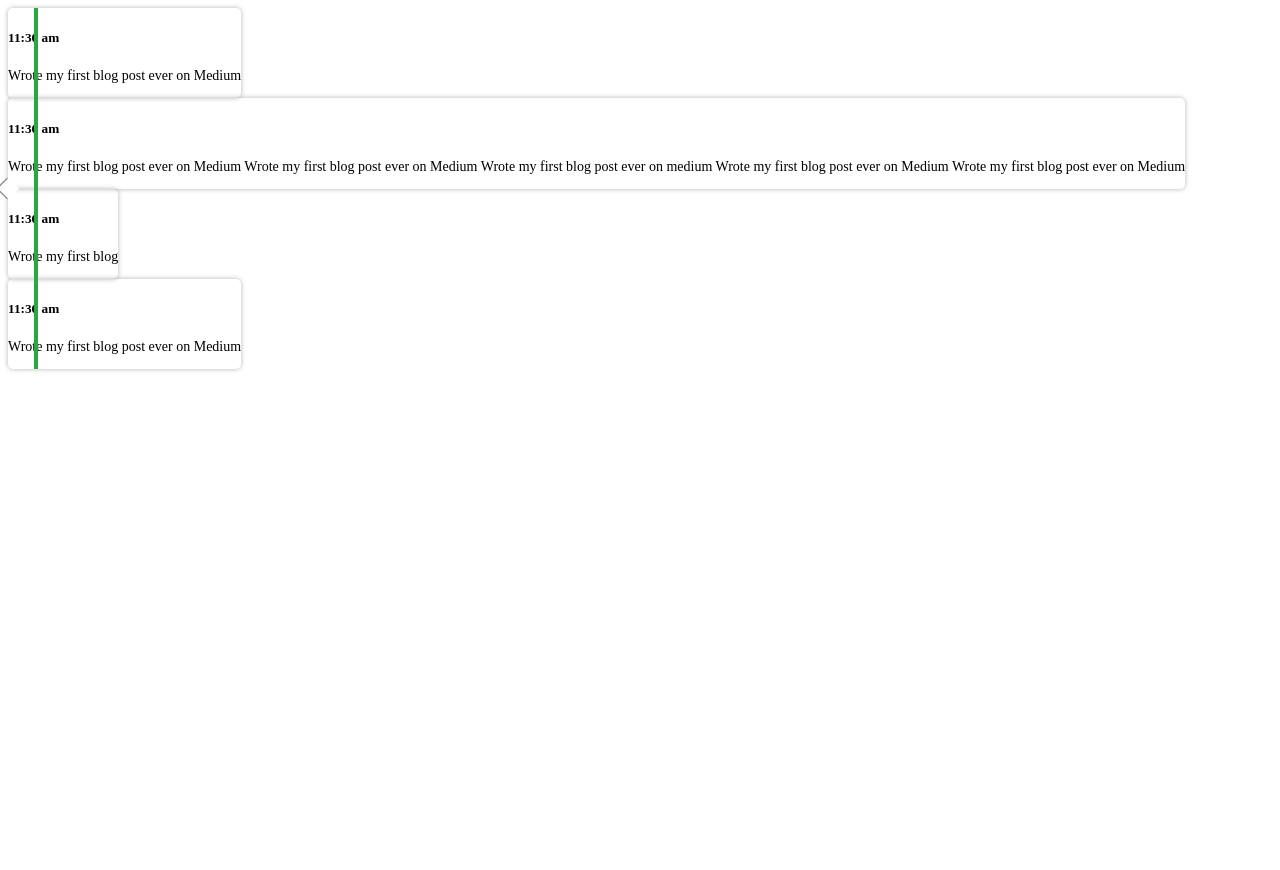
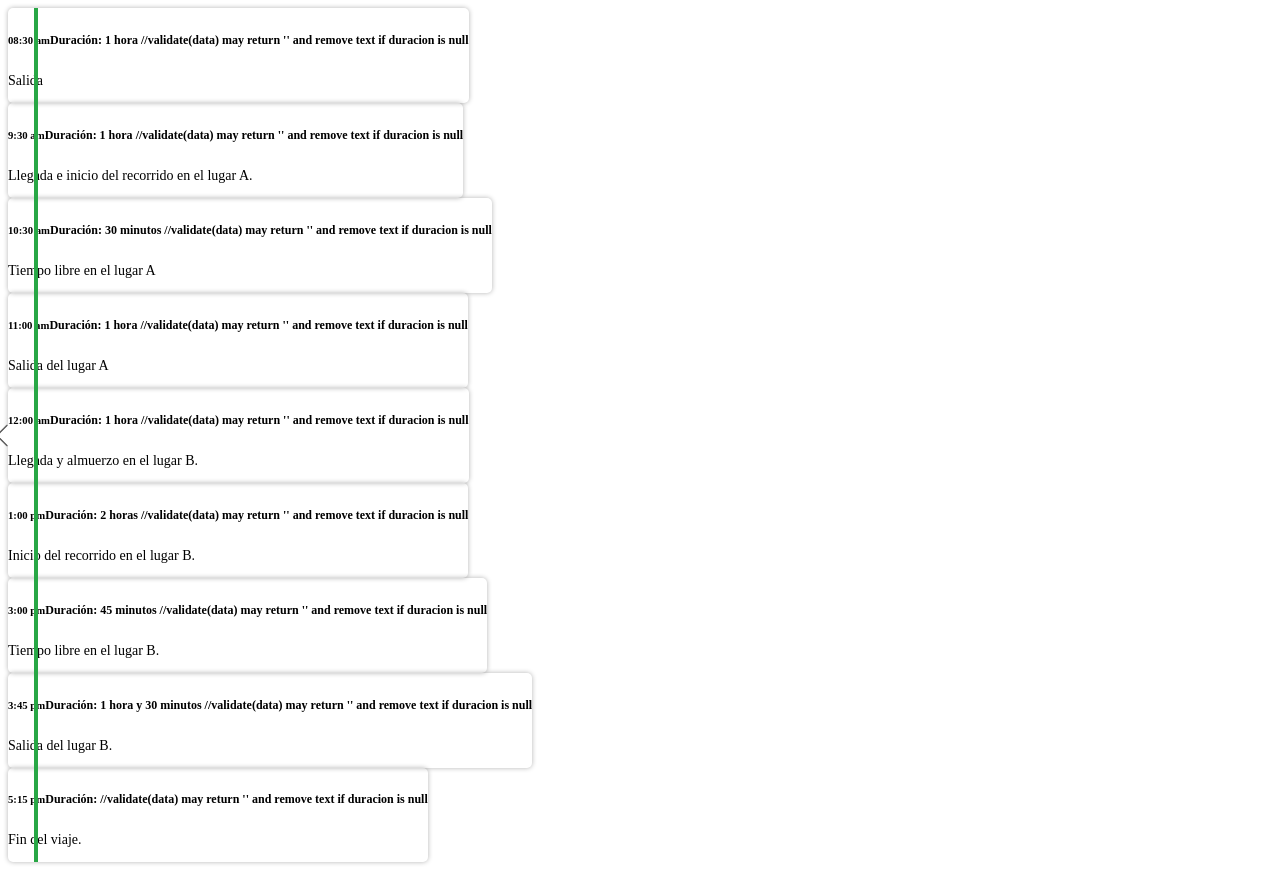
Before and after one commit to manuel9a40/zona-recreativa-web, a Next.js app: page /components/Timeline in a window 1280 px wide. Before the commit the page ends 800 px from the top, so only its background shows below. Built offline with nearby package versions, Linux system fonts and the light colour scheme.

Commit message:
Correcciones del catalogo

```diff
--- a/pages/components/Package.js
+++ b/pages/components/Package.js
@@ -1,6 +1,7 @@
 import Card from 'react-bootstrap/Card';
 import Button from 'react-bootstrap/Button';
 import Link from 'next/link';
+import '../../timeline-style.css'
 
 
 function sayHello(msg) {
--- a/pages/components/TimelineItem.js
+++ b/pages/components/TimelineItem.js
@@ -1,7 +1,7 @@
 
 import '../../timeline-style.css'
 
-function getTime(time)
+function validate(time)
 {
     if (typeof time !== 'undefined')
         return time;
@@ -12,13 +12,17 @@ function getTime(time)
 const TimelineItem = ({ data }) => (
     <div className="timeline-item row my-2 ml-4 col-12">
         <div className="timeline-item-content py-1 col-auto d-block-flex ">
-            <h5>
-                <time className="badge badge-pill badge-success">
-                    { typeof data !== 'undefined' ? getTime(data.time) : '' }
+            <h6 className="row">
+                <time className="badge badge-pill ml-2 badge-success col-auto">
+                    { validate(validate(data).time) }
                 </time>
-            </h5>
-            <p className="mb-1">
-                { typeof data !== 'undefined' ? data.text : '' }
+                <span className="tag col-auto mt-md-0 mt-2 ml-md-auto">
+                {"Duración: " + validate(validate(data).duracion)} //validate(data) may return '' and remove text if duracion is null
+                </span>
+            </h6>
+
+            <p className="mb-1 ml-0">
+                { validate(validate(data).text) }
             </p>
             <span className="circle" />
         </div>
--- a/pages/components/testData.json
+++ b/pages/components/testData.json
@@ -1,34 +1,46 @@
 [
     {
-        "text": "Wrote my first blog post ever on Medium",
-        "time": "11:30 am",
-        "category": {
-            "tag": "medium",
-            "color": "#018f69"
-        }
+        "text": "Salida",
+        "time": "08:30 am",
+        "duracion": "1 hora"
     },
     {
-        "text": "Wrote my first blog post ever on Medium Wrote my first blog post ever on Medium Wrote my first blog post ever on medium Wrote my first blog post ever on Medium Wrote my first blog post ever on Medium",
-        "time": "11:30 am",
-        "category": {
-            "tag": "medium",
-            "color": "#018f69"
-        }
+        "text": "Llegada e inicio del recorrido en el lugar A.",
+        "time": "9:30 am",
+        "duracion": "1 hora"
     },
     {
-        "text": "Wrote my first blog",
-        "time": "11:30 am",
-        "category": {
-            "tag": "medium",
-            "color": "#018f69"
-        }
+        "text": "Tiempo libre en el lugar A",
+        "time": "10:30 am",
+        "duracion": "30 minutos"
     },
     {
-        "text": "Wrote my first blog post ever on Medium",
-        "time": "11:30 am",
-        "category": {
-            "tag": "medium",
-            "color": "#018f69"
-        }
+        "text": "Salida del lugar A",
+        "time": "11:00 am",
+        "duracion": "1 hora"
+    },
+    {
+        "text": "Llegada y almuerzo en el lugar B.",
+        "time": "12:00 am",
+        "duracion": "1 hora"
+    },
+    {
+        "text": "Inicio del recorrido en el lugar B.",
+        "time": "1:00 pm",
+        "duracion": "2 horas"
+    },
+    {
+        "text": "Tiempo libre en el lugar B.",
+        "time": "3:00 pm",
+        "duracion": "45 minutos"
+    },
+    {
+        "text": "Salida del lugar B.",
+        "time": "3:45 pm",
+        "duracion": "1 hora y 30 minutos"
+    },
+    {
+        "text": "Fin del viaje.",
+        "time": "5:15 pm"
     }
 ]
--- a/pages/p/[infoPkg].js
+++ b/pages/p/[infoPkg].js
@@ -11,9 +11,9 @@ const Post = props => (
         <Navigation />
         <Layout>
             <h1 className="pt-4 text-center mb-4">{props.infoPkg}</h1>
-            <div className="container mb-5 pt-sm-auto pt-4">
+            <div className="container mb-5 pt-sm-auto ">
                 <div className="row">
-                    <div className="container col-md-6 col-sm-12 pr-4">
+                    <div className="container col-md-6 col-sm-12 pr-4 mt-md-3 mt-1">
                         <h3 className="row mb-3">
                             Descripción
                         </h3>
@@ -25,7 +25,7 @@ const Post = props => (
                         </h3>
                         <img src={require('../resources/map.jpg')} className="col-12 p-0"/>
                     </div>
-                    <div className="col-md-6 col-sm-12 pl-4">
+                    <div className="col-md-6 col-sm-12 pl-sm-4 pl-0 mt-3">
                         <h3 className="mb-3">
                             Itinerario
                         </h3>
--- a/timeline-style.css
+++ b/timeline-style.css
@@ -35,17 +35,7 @@
 }
 
 .timeline-item-content .tag {
-    color: #fff;
     font-size: 12px;
-    font-weight: bold;
-    top: 5px;
-    left: 5px;
-    letter-spacing: 1px;
-    padding: 5px;
-    position: absolute;
-    text-transform: uppercase;
-    left: auto;
-    right: 5px;
 }
 
 
```
